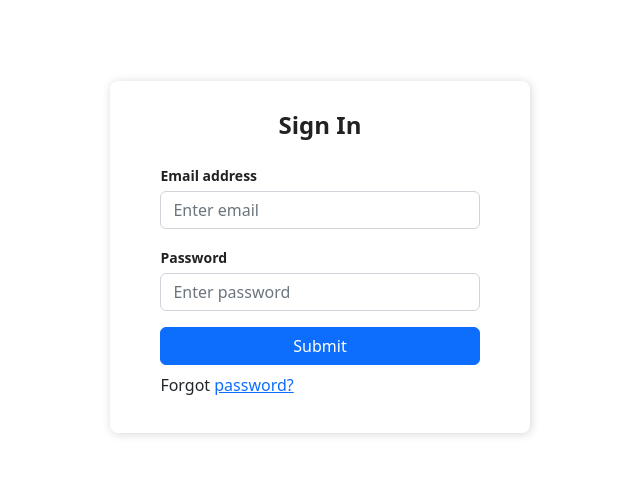
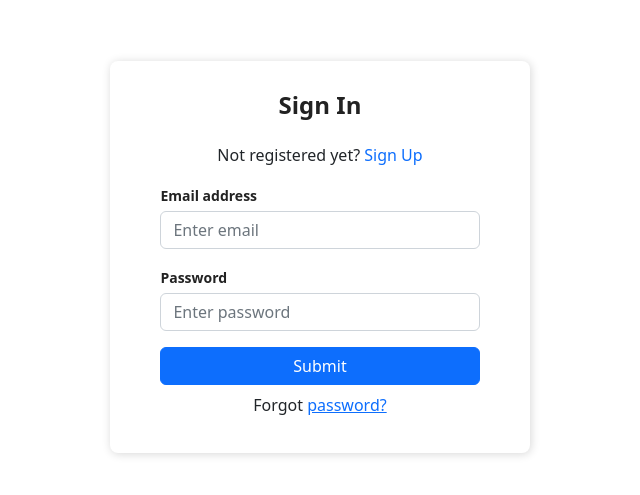
Before and after one commit to xevor11/Job_Classifier, a React (Create React App) app in the folder job_hunter/: page /auth in a window 1280 px wide. Shown: the part 143-638 px from the top of the page, without its empty margins (320-960 px from the left). Built offline with nearby package versions, Linux system fonts and the light colour scheme.

Commit message:
Adding Registration feature using useState Hook

```diff
--- a/job_hunter/src/Auth.js
+++ b/job_hunter/src/Auth.js
@@ -1,17 +1,79 @@
-import React from "react"
+import React, { useState } from "react"
 
 export default function (props) {
+  let [authMode, setAuthMode] = useState("signin")
+
+  const changeAuthMode = () => {
+    setAuthMode(authMode === "signin" ? "signup" : "signin")
+  }
+
+  if (authMode === "signin") {
+    return (
+      <div className="Auth-form-container">
+        <form className="Auth-form">
+          <div className="Auth-form-content">
+            <h3 className="Auth-form-title">Sign In</h3>
+            <div className="text-center">
+              Not registered yet?{" "}
+              <span className="link-primary" onClick={changeAuthMode}>
+                Sign Up
+              </span>
+            </div>
+            <div className="form-group mt-3">
+              <label>Email address</label>
+              <input
+                type="email"
+                className="form-control mt-1"
+                placeholder="Enter email"
+              />
+            </div>
+            <div className="form-group mt-3">
+              <label>Password</label>
+              <input
+                type="password"
+                className="form-control mt-1"
+                placeholder="Enter password"
+              />
+            </div>
+            <div className="d-grid gap-2 mt-3">
+              <button type="submit" className="btn btn-primary">
+                Submit
+              </button>
+            </div>
+            <p className="text-center mt-2">
+              Forgot <a href="#">password?</a>
+            </p>
+          </div>
+        </form>
+      </div>
+    )
+  }
+
   return (
     <div className="Auth-form-container">
       <form className="Auth-form">
         <div className="Auth-form-content">
           <h3 className="Auth-form-title">Sign In</h3>
+          <div className="text-center">
+            Already registered?{" "}
+            <span className="link-primary" onClick={changeAuthMode}>
+              Sign In
+            </span>
+          </div>
+          <div className="form-group mt-3">
+            <label>Full Name</label>
+            <input
+              type="email"
+              className="form-control mt-1"
+              placeholder="e.g Jane Doe"
+            />
+          </div>
           <div className="form-group mt-3">
             <label>Email address</label>
             <input
               type="email"
               className="form-control mt-1"
-              placeholder="Enter email"
+              placeholder="Email Address"
             />
           </div>
           <div className="form-group mt-3">
@@ -19,7 +81,7 @@
             <input
               type="password"
               className="form-control mt-1"
-              placeholder="Enter password"
+              placeholder="Password"
             />
           </div>
           <div className="d-grid gap-2 mt-3">
@@ -27,7 +89,7 @@
               Submit
             </button>
           </div>
-          <p className="forgot-password text-right mt-2">
+          <p className="text-center mt-2">
             Forgot <a href="#">password?</a>
           </p>
         </div>
```
